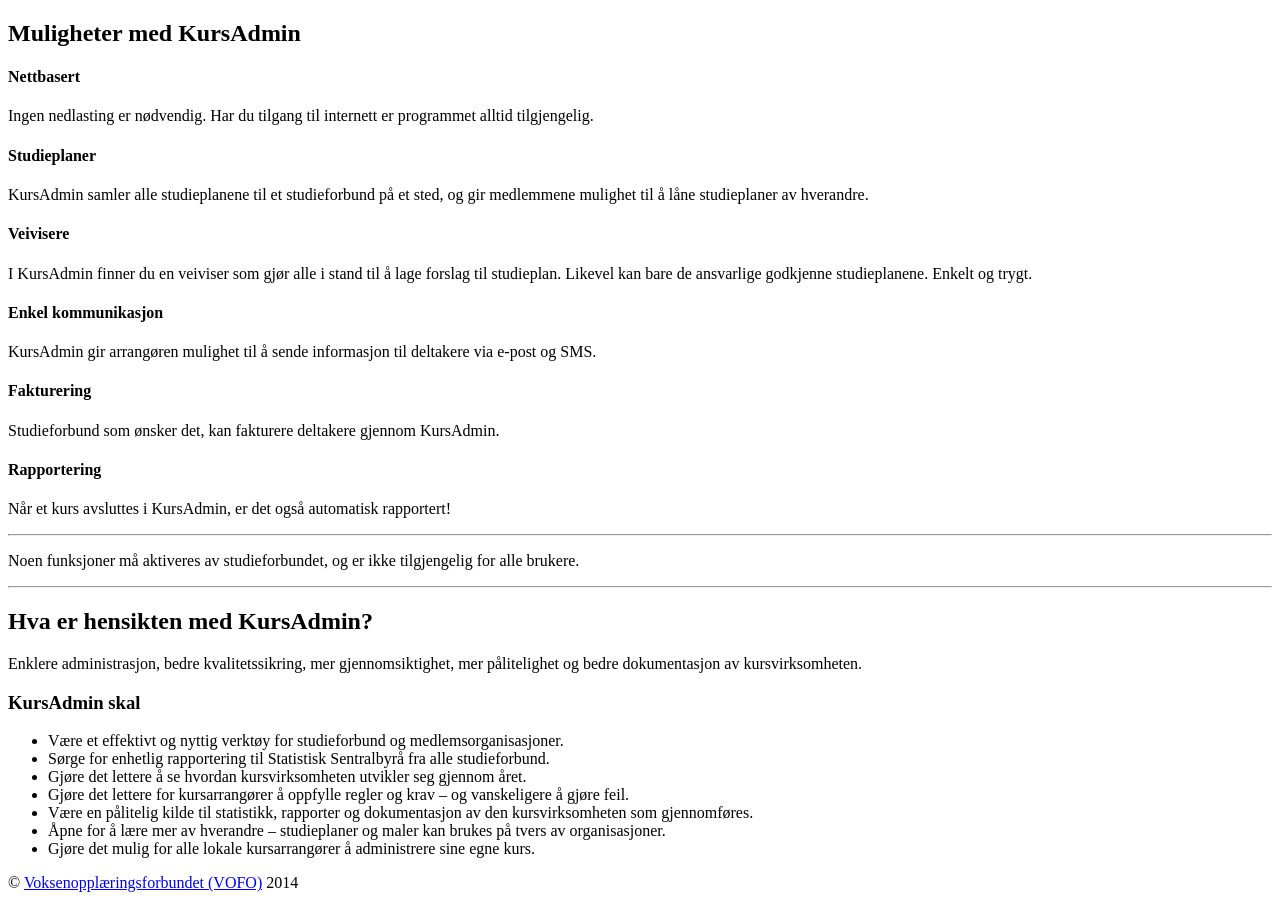
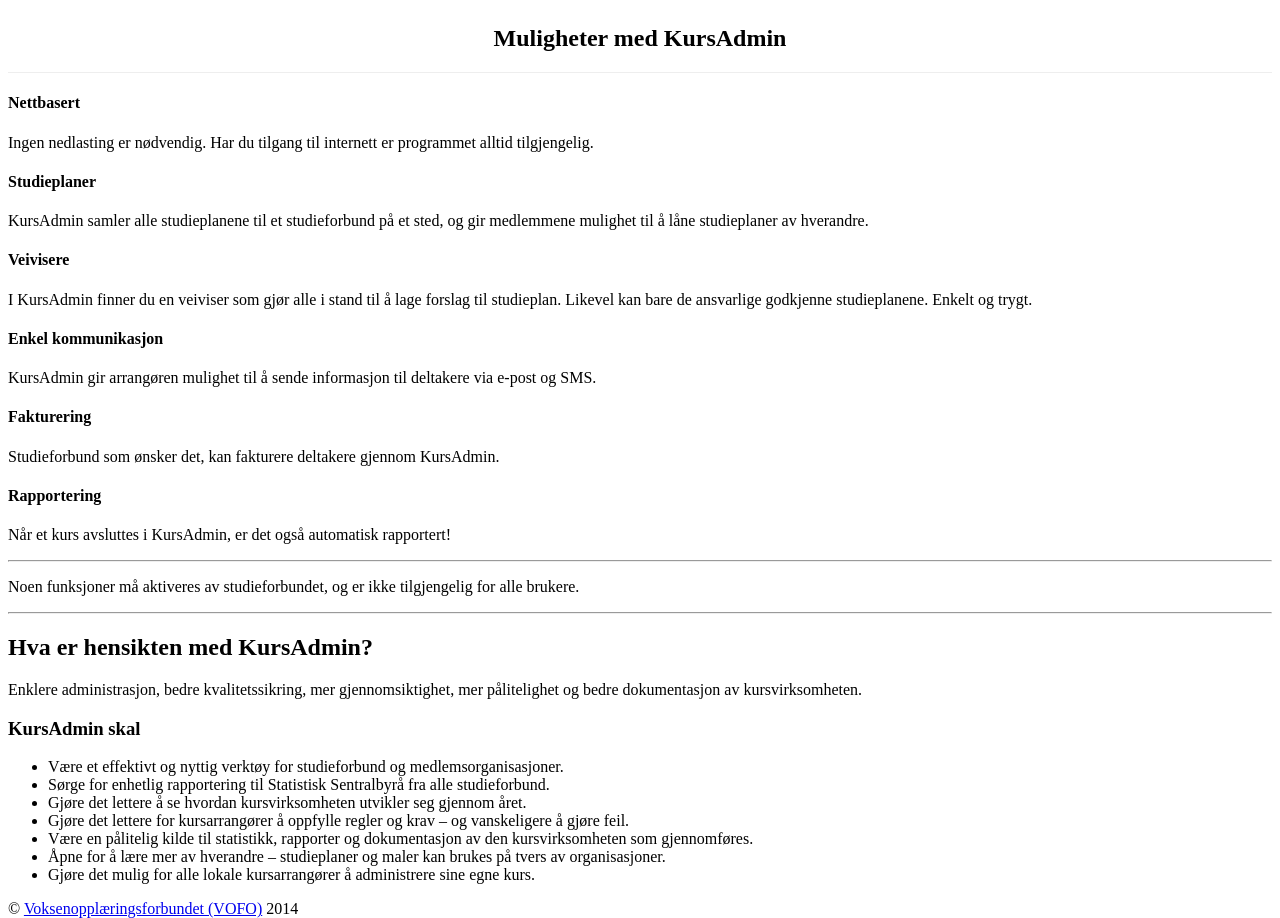
Before and after one commit to vofo-no/KursAdmin.org, a Jekyll site: the page built from index.md, in a window 1280 px wide. Shown: the part 1208-2126 px from the top of the page. Built offline with Jekyll 4.4.1, drawn with Linux system fonts in a browser that asks for light colours; nearby versions of some CDN libraries; a style sheet for code colours, icons or effects is not loaded; before the commit the page ends 2100 px from its top, so only the background shows below that.

Commit message:
Update index.md

```diff
--- a/index.md
+++ b/index.md
@@ -6,8 +6,7 @@ banner: True
 
 <div style="height: 300px;"><div style="background: url('http://38.media.tumblr.com/b69af3ed8a74f7df5e374711d1ed886c/tumblr_n7fgnop0bz1st5lhmo1_1280.jpg') no-repeat 50% 60%;height: 300px;position: absolute;width: 100%;left: 0;background-size: cover;z-index: -1;"></div></div>
 
-Muligheter med KursAdmin
-------------------------
+<h2 class="feature">Muligheter med KursAdmin</h2>
 
 <div class="row text-center features">
 <div class="col-sm-4">
```
